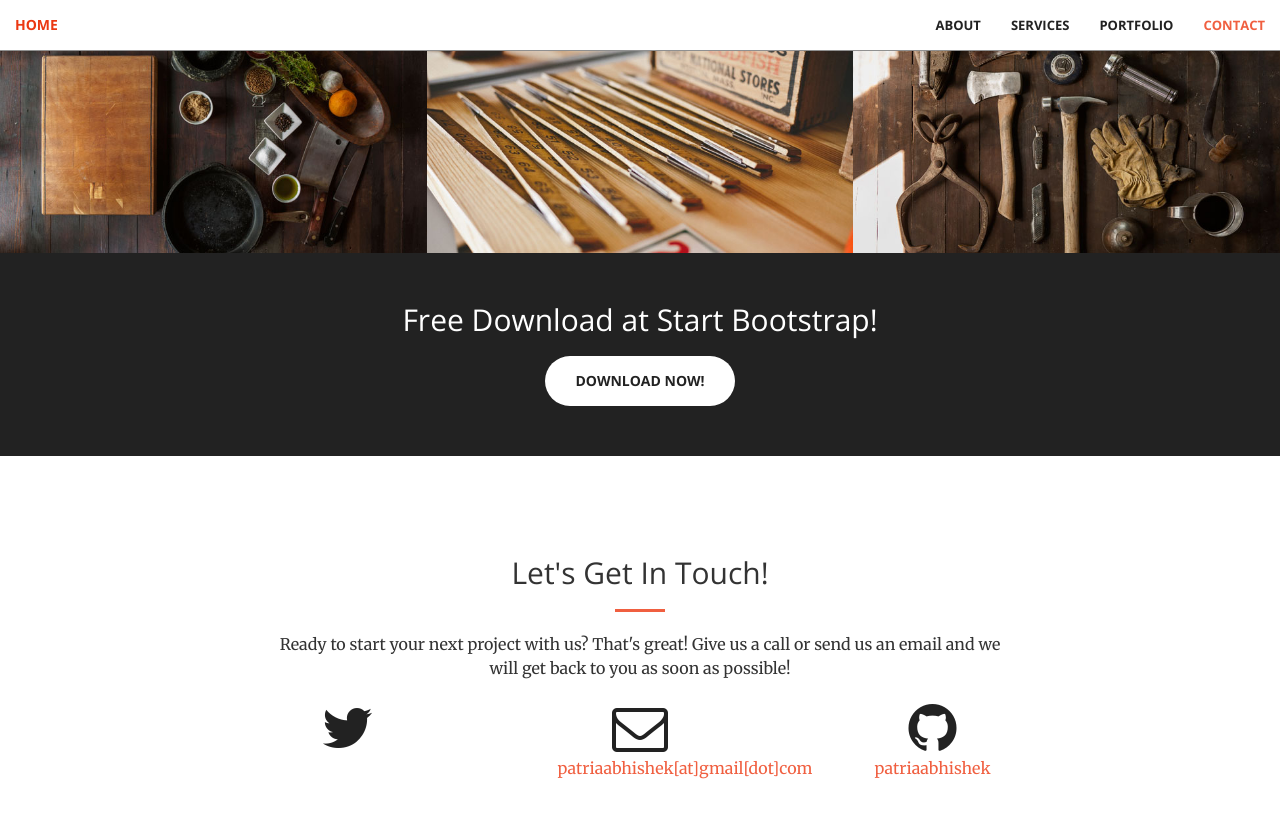
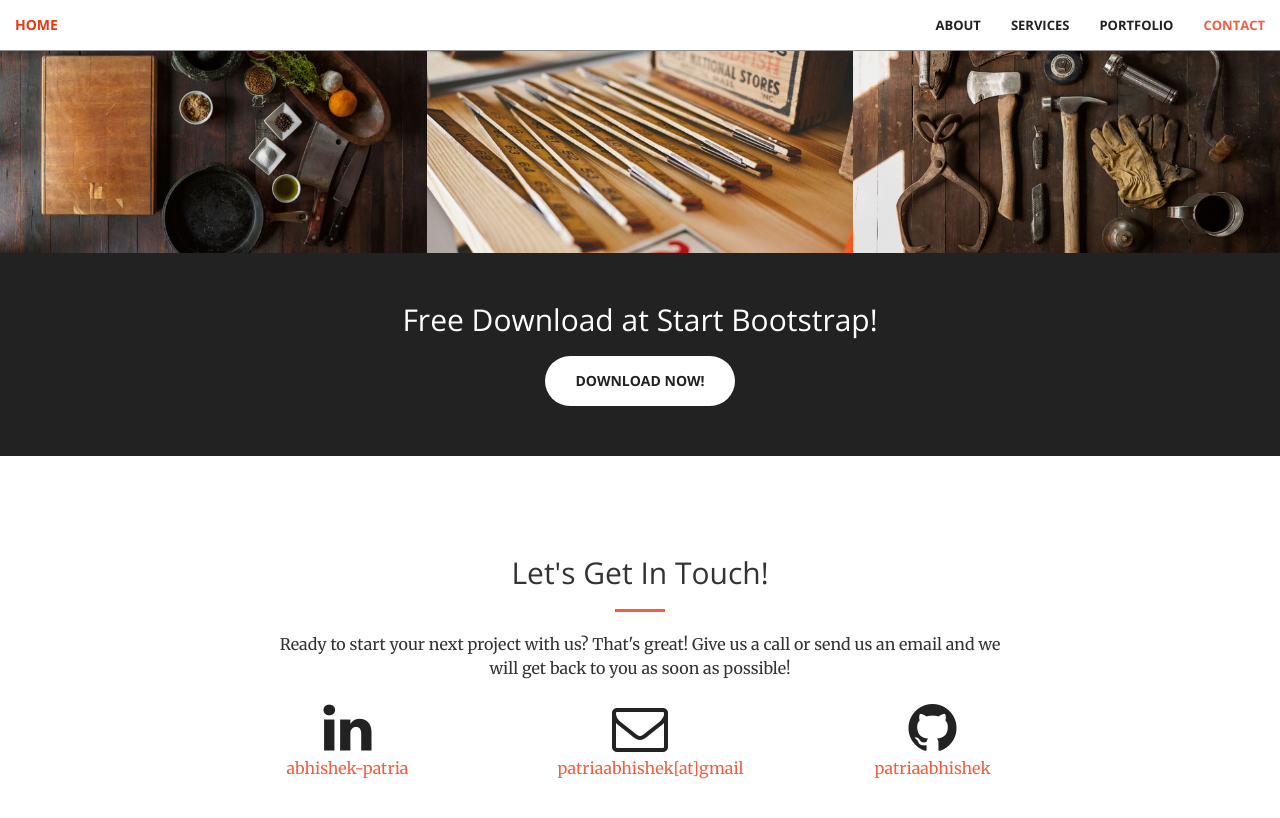
Before and after one commit to patriaabhishek/patriaabhishek.github.io, a Jekyll site: the page built from index.html, in a window 1280 px wide and 900 px high, scrolled down 1981 px. Shown: the top 818 px of the window. Built offline with Jekyll 4.4.1, drawn with Linux system fonts in a browser that asks for light colours.

Commit message:
Attempt to change LinkedIn icon

```diff
--- a/_config.yml
+++ b/_config.yml
@@ -1,13 +1,13 @@
 # Site settings
 title: Abhishek Patria
-email: patriaabhishek[at]gmail[dot]com
+email: patriaabhishek[at]gmail
 description: > # this means to ignore newlines until "baseurl:"
 baseurl: "" # the subpath of your site, e.g. /blog/
 url: "" # the base hostname & protocol for your site
 
 github_username: patriaabhishek
 facebook_username: patriaabhishek
-linkedin_username: in/abhishek-patria
+linkedin_username: abhishek-patria
 
 # Build settings
 markdown: kramdown
--- a/_includes/contact.html
+++ b/_includes/contact.html
@@ -7,9 +7,9 @@
                 <p>Ready to start your next project with us? That's great! Give us a call or send us an email and we will get back to you as soon as possible!</p>
             </div>
         <div class="col-lg-2 col-lg-offset-2 text-center">
-            <a href="https://twitter.com/{{ site.twitter_username }}">
-                <i class="fa fa-twitter fa-3x wow bounceIn" data-wow-delay=".1s"></i>
-                <p>{{ site.twitter_username }}</p>
+            <a href="https://linkedin.com/in/{{ site.linkedin_username }}">
+                <i class="fa fa-linkedin fa-3x wow bounceIn" data-wow-delay=".1s"></i>
+                <p>{{ site.linkedin_username }}</p>
             </a>
         </div>
         <div class="col-lg-2 col-lg-offset-1 text-center">
```
